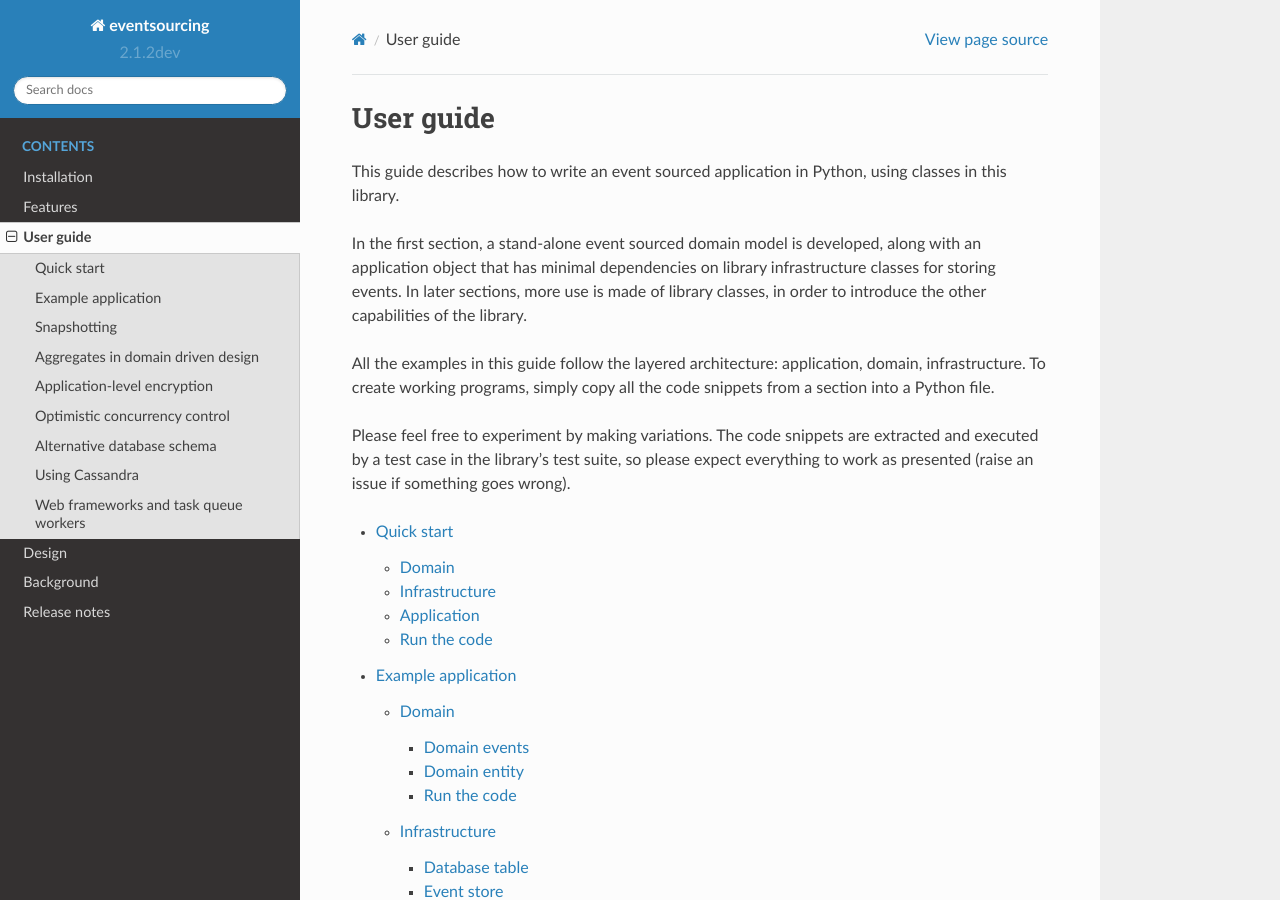
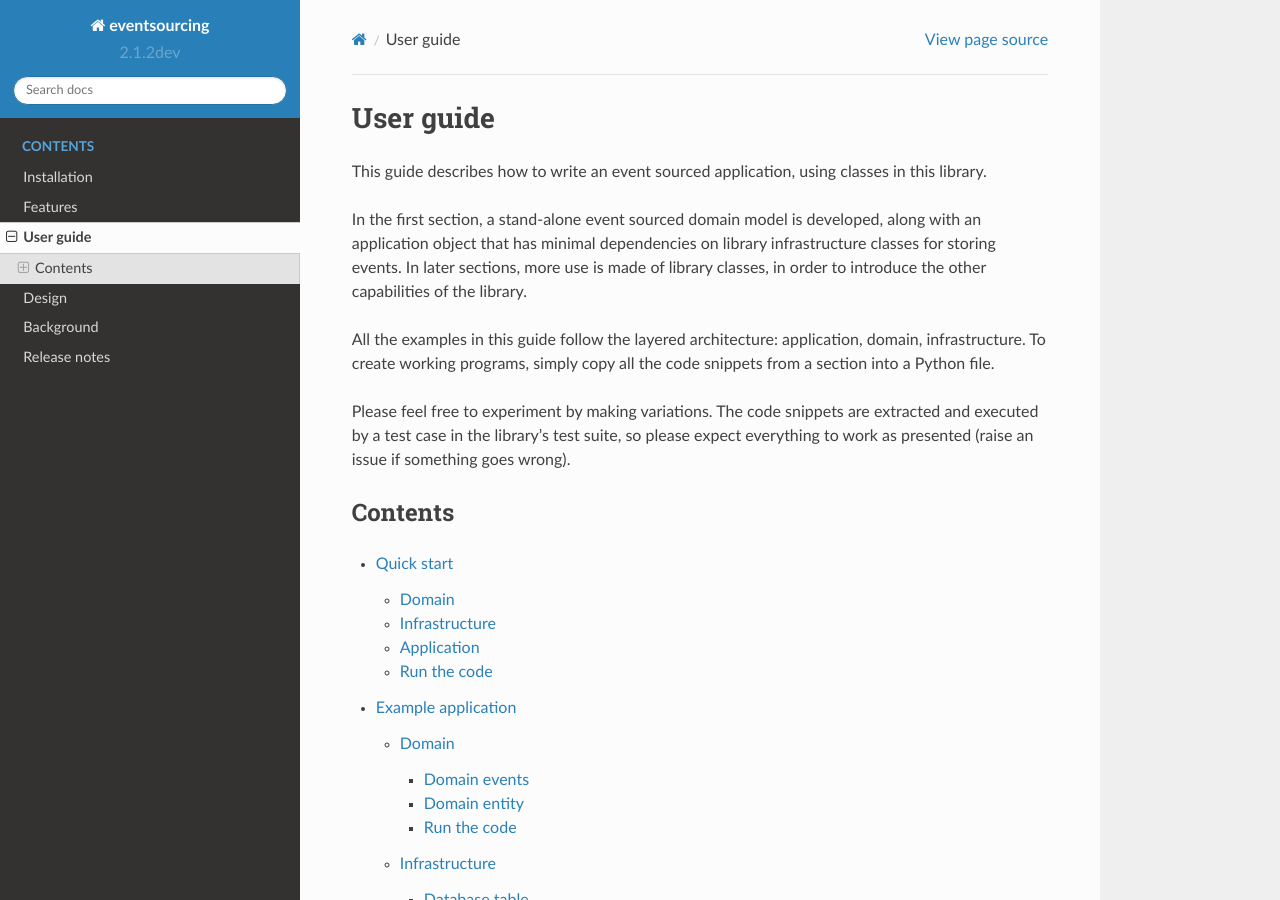
Before and after one commit to pyeventsourcing/eventsourcing, a Sphinx documentation site: the page built from docs/topics/user_guide/index.rst, in a window 1280 px wide and 900 px high. Built offline with Sphinx 7.4.7 and the Read the Docs theme 2.0.0, drawn with Linux system fonts in a browser that asks for light colours.

Commit message:
Added heading.

```diff
--- a/docs/topics/user_guide/index.rst
+++ b/docs/topics/user_guide/index.rst
@@ -2,8 +2,8 @@
 User guide
 ==========
 
-This guide describes how to write an event sourced application
-in Python, using classes in this library.
+This guide describes how to write an event sourced application,
+using classes in this library.
 
 In the first section, a stand-alone event sourced domain model is
 developed, along with an application object that has minimal
@@ -21,6 +21,9 @@ so please expect everything to work as presented (raise an issue if
 something goes wrong).
 
 
+Contents
+--------
+
 .. toctree::
    :maxdepth: 3
 
```
